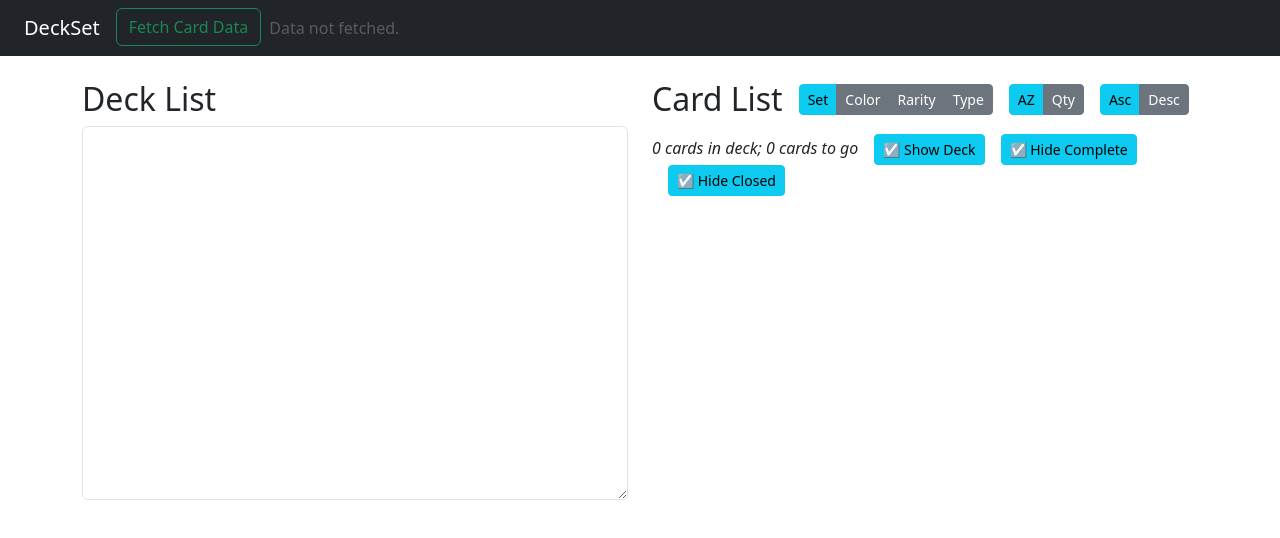
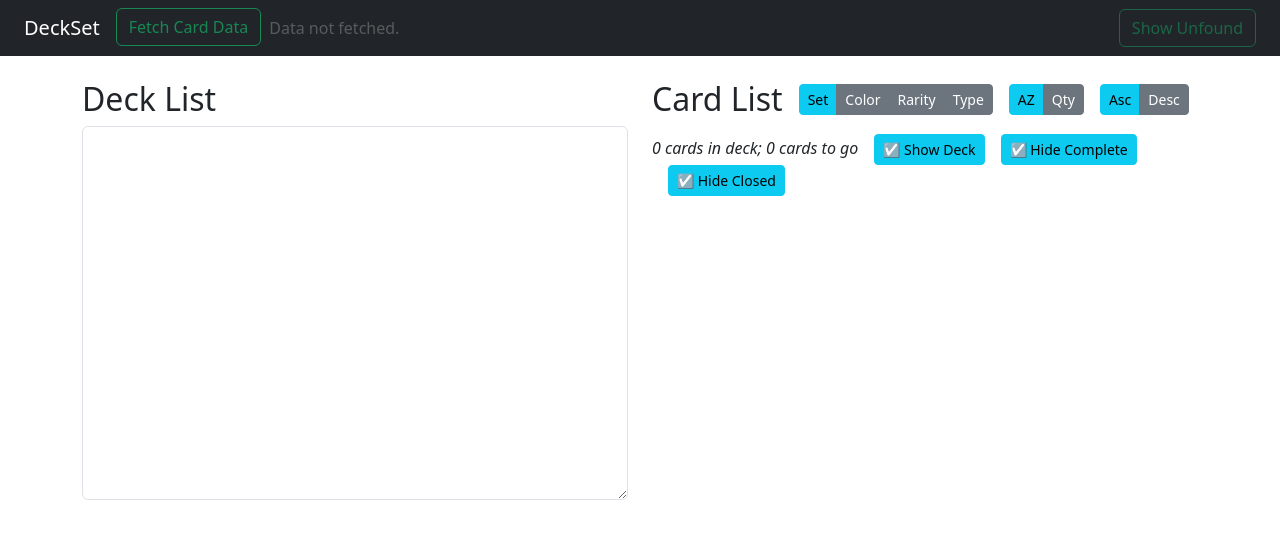
Before and after one commit to seiyria/mtgdeckset, an Angular app: page / in a window 1280 px wide. Shown: the top 538 px of the page. Built offline with nearby package versions, Linux system fonts and the light colour scheme.

Commit message:
show incomplete area

```diff
--- a/src/app/app.component.html
+++ b/src/app/app.component.html
@@ -20,6 +20,13 @@
         <a class="nav-link disabled" href="#">Data not fetched.</a>
       </li>
       }
+    </ul>
+
+    <ul class="navbar-nav">
+      <li class="nav-item">
+        <button class="btn btn-outline-success my-2 my-sm-0" (click)="showUnfound()"
+          [disabled]="incompleteCards() === 0">Show Unfound</button>
+      </li>
     </ul>
     }
   </div>
--- a/src/app/app.component.ts
+++ b/src/app/app.component.ts
@@ -391,4 +391,27 @@ export class AppComponent implements OnInit {
       (card) => -this.checkList[card.name].length
     );
   }
+
+  showUnfound() {
+    const incomplete = Object.keys(this.checkList)
+      .map((k) => ({
+        name: k,
+        amt:
+          this.checkList[k].length -
+          this.checkList[k].map((c) => c()).filter(Boolean).length,
+      }))
+      .filter((c) => c.amt > 0)
+      .flat()
+      .map((c) => `${c.amt}x ${c.name}`)
+      .join('\n');
+
+    const blob = new Blob([incomplete], { type: 'text/plain' });
+    const url = URL.createObjectURL(blob);
+
+    const domNode = document.createElement('a');
+    domNode.target = '_blank';
+    domNode.href = url;
+
+    domNode.click();
+  }
 }
```
